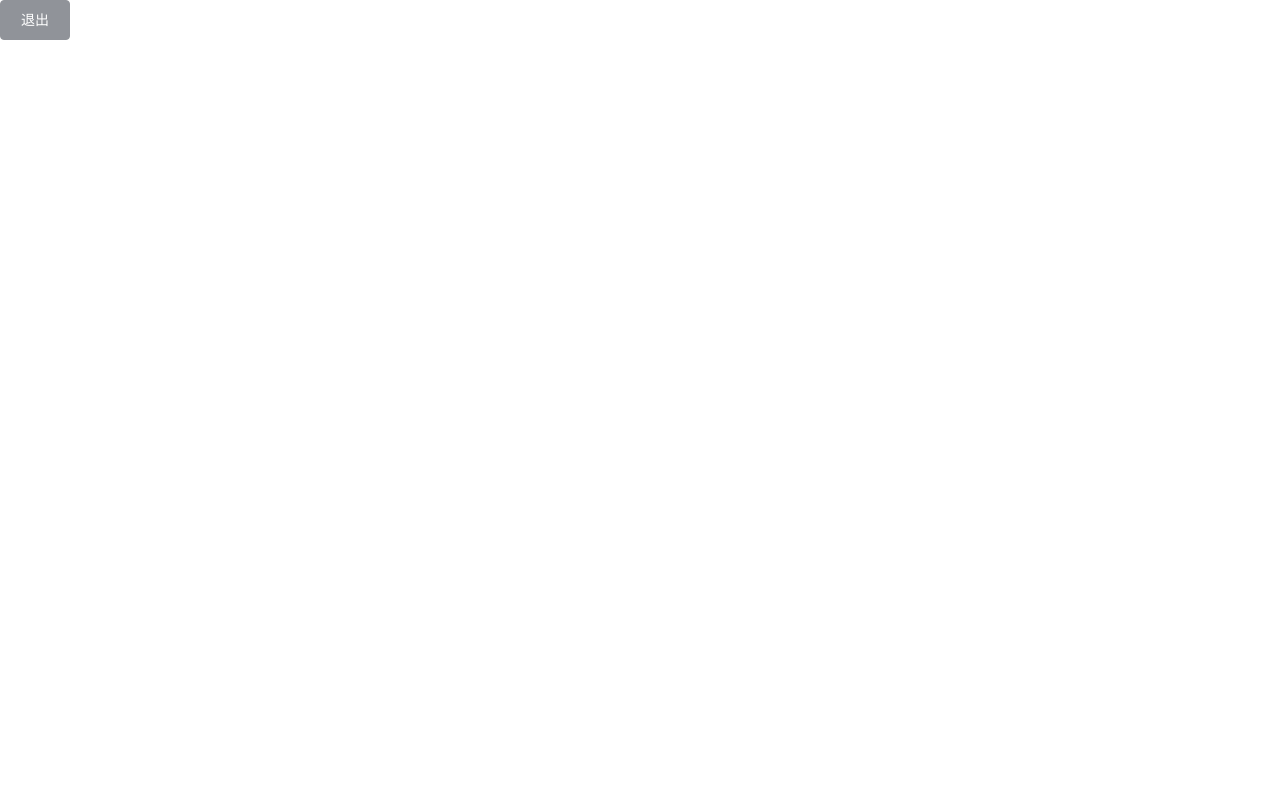
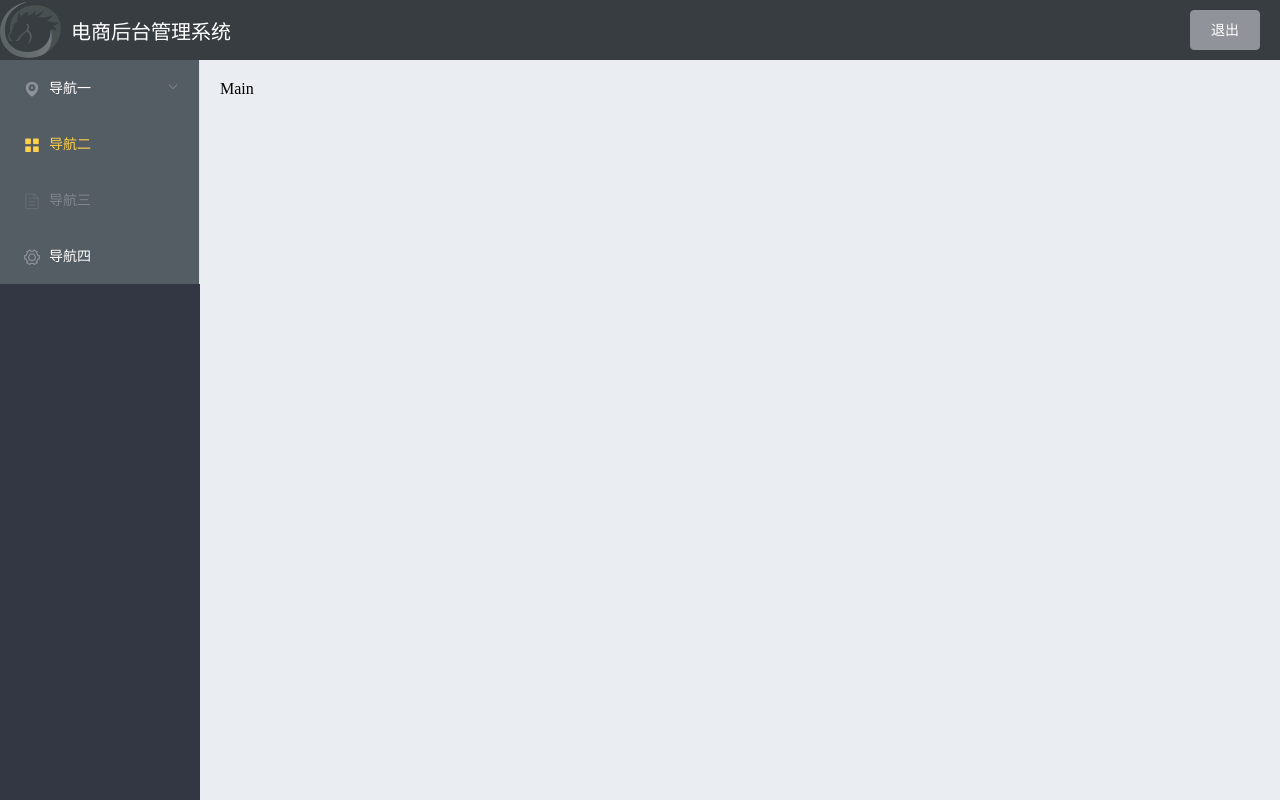
Before and after one commit to zengjin55/vue_shop, a Vue app: page /home in a window 1280 px wide. Built offline with nearby package versions, Linux system fonts and the light colour scheme; sample sign-in values are in the browser's storage.

Commit message:
首页代码

```diff
--- a/src/components/Home.vue
+++ b/src/components/Home.vue
@@ -1,7 +1,61 @@
 <template>
-  <div>
+  <el-container class="home-container">
+    <!-- 头部区域 -->
+  <el-header>
+    <div>
+      <img src="../assets/heima.png">
+      <span>电商后台管理系统</span>
+    </div>
     <el-button type="info" @click="logout">退出</el-button>
-  </div>
+  </el-header>
+  <!-- 页面主体区域 -->
+  <el-container>
+    <!-- 侧边栏 -->
+    <el-aside width="200px">
+       <el-menu
+      default-active="2"
+      class="el-menu-vertical-demo"
+      @open="handleOpen"
+      @close="handleClose"
+      background-color="#545c64"
+      text-color="#fff"
+      active-text-color="#ffd04b">
+      <el-submenu index="1">
+        <template slot="title">
+          <i class="el-icon-location"></i>
+          <span>导航一</span>
+        </template>
+        <el-menu-item-group>
+          <template slot="title">分组一</template>
+          <el-menu-item index="1-1">选项1</el-menu-item>
+          <el-menu-item index="1-2">选项2</el-menu-item>
+        </el-menu-item-group>
+        <el-menu-item-group title="分组2">
+          <el-menu-item index="1-3">选项3</el-menu-item>
+        </el-menu-item-group>
+        <el-submenu index="1-4">
+          <template slot="title">选项4</template>
+          <el-menu-item index="1-4-1">选项1</el-menu-item>
+        </el-submenu>
+      </el-submenu>
+      <el-menu-item index="2">
+        <i class="el-icon-menu"></i>
+        <span slot="title">导航二</span>
+      </el-menu-item>
+      <el-menu-item index="3" disabled>
+        <i class="el-icon-document"></i>
+        <span slot="title">导航三</span>
+      </el-menu-item>
+      <el-menu-item index="4">
+        <i class="el-icon-setting"></i>
+        <span slot="title">导航四</span>
+      </el-menu-item>
+    </el-menu>
+    </el-aside>
+    <!-- 右侧内容主体 -->
+    <el-main>Main</el-main>
+  </el-container>
+</el-container>
 </template>
 
 <script>
@@ -17,4 +71,32 @@
 </script>
 
 <style lang="less" scoped>
+.home-container {
+  height: 100%;
+}
+
+.el-header {
+  background-color: #373D41;
+  display: flex;
+  justify-content: space-between;
+  padding-left: 0;
+  align-items: center;
+  color: #ffffff;
+  font-size: 20px;
+  div {
+    display: flex;
+    align-items: center;
+    span {
+      margin-left: 10px;
+    }
+  }
+}
+
+.el-aside {
+  background-color: #333744;
+}
+
+.el-main {
+  background-color: #EAEDF1;
+}
 </style>
```
